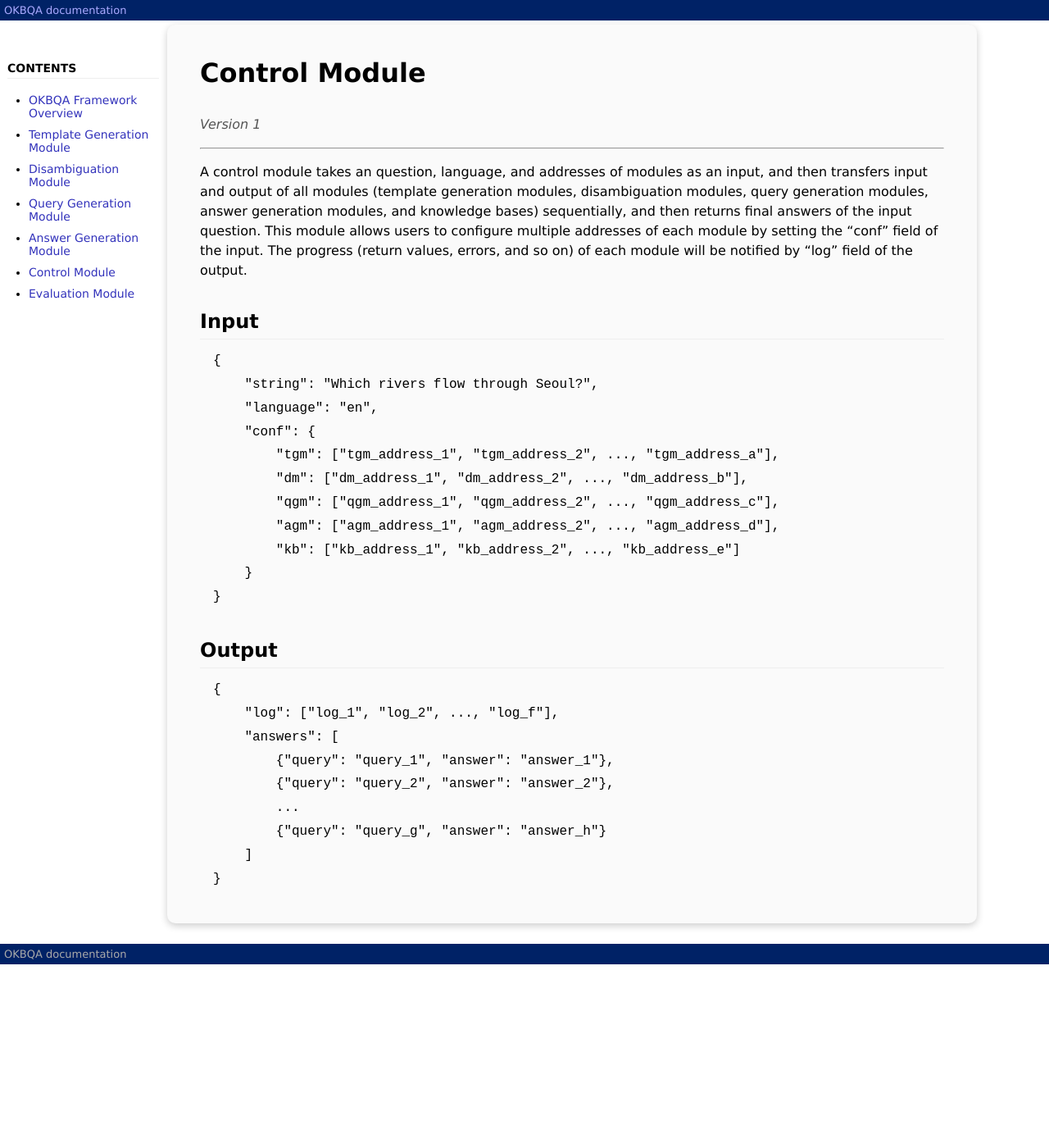
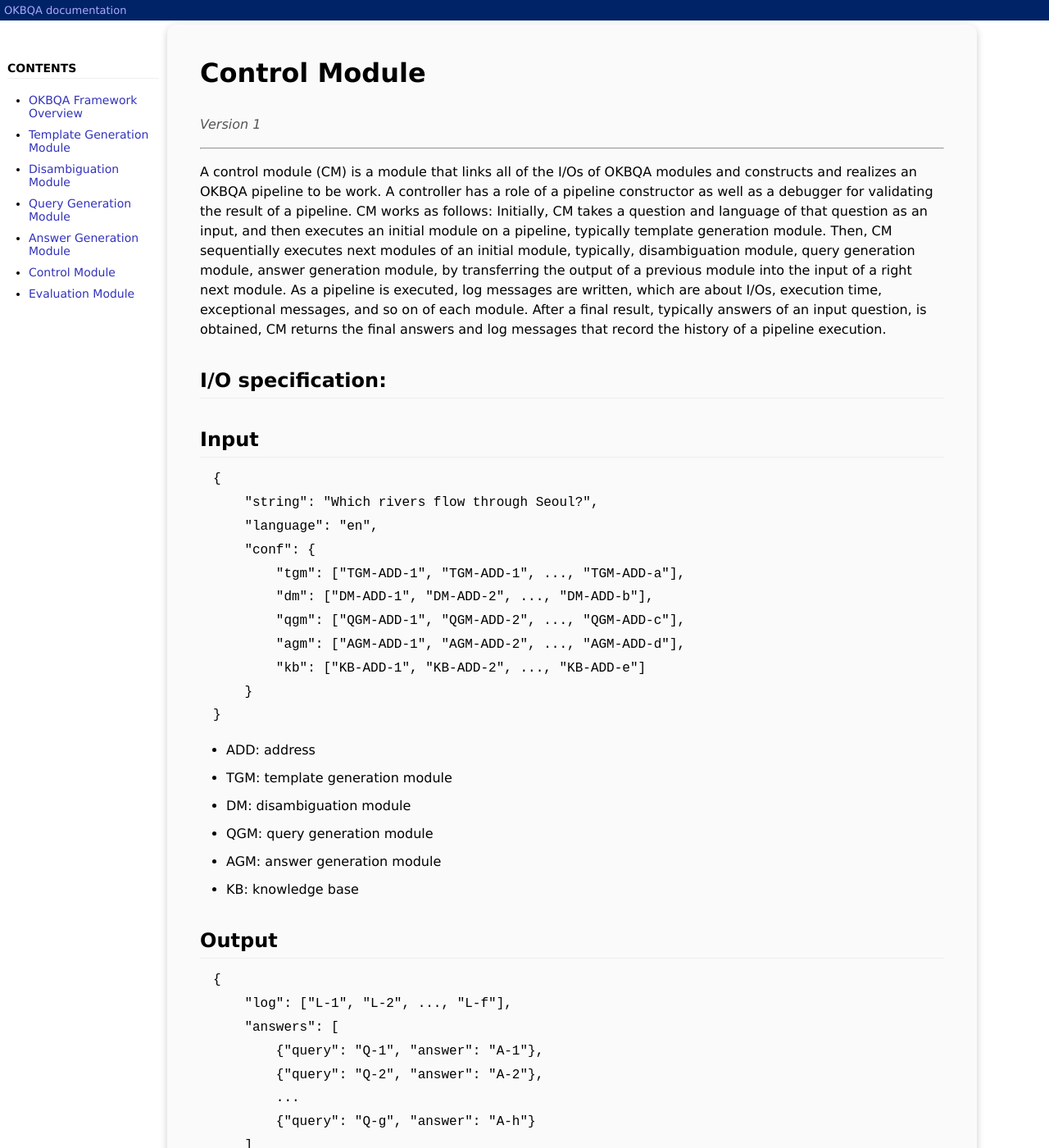
Before and after one commit to okbqa/okbqa-doc, a Jekyll site: the page built from docs/control-module-v1.md, in a window 1280 px wide and 1400 px high. Shown: the whole window at 82% size. Built offline with Jekyll 4.4.1, drawn with Linux system fonts in a browser that asks for light colours; some of the changed text lies outside the part shown.

Commit message:
First commit

````diff
--- a/docs/control-module-v1.md
+++ b/docs/control-module-v1.md
@@ -5,8 +5,9 @@ version: 1
 permalink: /control-module/v1/
 ---
 
-A control module takes an question, language, and addresses of modules as an input, and then transfers input and output of all modules (template generation modules, disambiguation modules, query generation modules, answer generation modules, and knowledge bases) sequentially, and then returns final answers of the input question. This module allows users to configure multiple addresses of each module by setting the "conf" field of the input. The progress (return values, errors, and so on) of each module will be notified by "log" field of the output.
+A control module (CM) is a module that links all of the I/Os of OKBQA modules and constructs and realizes an OKBQA pipeline to be work. A controller has a role of a pipeline constructor as well as a debugger for validating the result of a pipeline. CM works as follows: Initially, CM takes a question and language of that question as an input, and then executes an initial module on a pipeline, typically template generation module. Then, CM sequentially executes next modules of an initial module, typically, disambiguation module, query generation module, answer generation module, by transferring the output of a previous module into the input of a right next module. As a pipeline is executed, log messages are written, which are about I/Os, execution time, exceptional messages, and so on of each module. After a final result, typically answers of an input question, is obtained, CM returns the final answers and log messages that record the history of a pipeline execution.
 
+## I/O specification:
 ## Input
 
 ```JSON
@@ -14,25 +15,34 @@ A control module takes an question, language, and addresses of modules as an inp
     "string": "Which rivers flow through Seoul?",
     "language": "en",
     "conf": {
-        "tgm": ["tgm_address_1", "tgm_address_2", ..., "tgm_address_a"],
-        "dm": ["dm_address_1", "dm_address_2", ..., "dm_address_b"],
-        "qgm": ["qgm_address_1", "qgm_address_2", ..., "qgm_address_c"],
-        "agm": ["agm_address_1", "agm_address_2", ..., "agm_address_d"],
-        "kb": ["kb_address_1", "kb_address_2", ..., "kb_address_e"]
+        "tgm": ["TGM-ADD-1", "TGM-ADD-1", ..., "TGM-ADD-a"],
+        "dm": ["DM-ADD-1", "DM-ADD-2", ..., "DM-ADD-b"],
+        "qgm": ["QGM-ADD-1", "QGM-ADD-2", ..., "QGM-ADD-c"],
+        "agm": ["AGM-ADD-1", "AGM-ADD-2", ..., "AGM-ADD-d"],
+        "kb": ["KB-ADD-1", "KB-ADD-2", ..., "KB-ADD-e"]
     }
 }
 ```
+* ADD: address
+* TGM: template generation module
+* DM: disambiguation module
+* QGM: query generation module
+* AGM: answer generation module
+* KB: knowledge base
 
 ## Output
 
 ```JSON
 {
-    "log": ["log_1", "log_2", ..., "log_f"],
+    "log": ["L-1", "L-2", ..., "L-f"],
     "answers": [
-        {"query": "query_1", "answer": "answer_1"},
-        {"query": "query_2", "answer": "answer_2"},
+        {"query": "Q-1", "answer": "A-1"},
+        {"query": "Q-2", "answer": "A-2"},
         ...
-        {"query": "query_g", "answer": "answer_h"}
+        {"query": "Q-g", "answer": "A-h"}
     ]
 }
 ```
+* L: log
+* Q: query
+* A: answer
````
